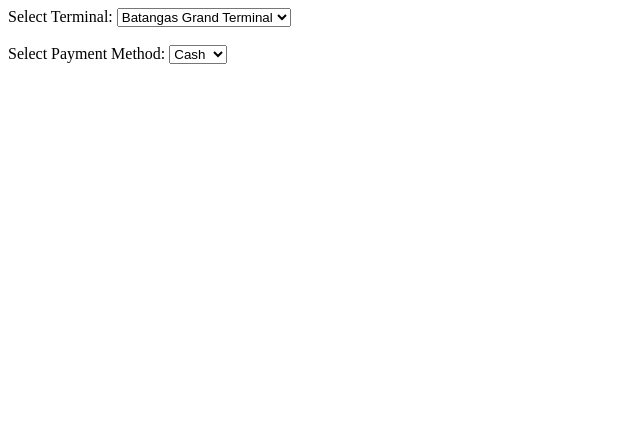
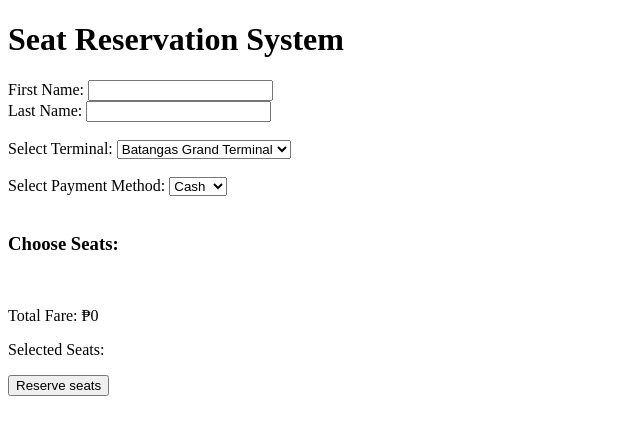
Before and after one commit to pesa-askia/Bus-reservation, a plain HTML site: page index.html in a window 1280 px wide. Shown: the whole page, without its empty margins (0-640 px from the left). Drawn offline with Linux system fonts and the light colour scheme.

Commit message:
Done part 2

```diff
--- a/index.html
+++ b/index.html
@@ -46,6 +46,13 @@
     </style>
 </head>
 <body>
+    <h1>Seat Reservation System</h1>
+
+    <label for="name">First Name:</label>
+    <input type="text" id="name" required><br>
+    <label for="surname">Last Name:</label>
+    <input type="text" id="surname" required><br><br>
+
     <label for="terminalSelect">Select Terminal:</label>
     <select id="terminalSelect">
         <option value="batangas">Batangas Grand Terminal</option>
@@ -60,5 +67,16 @@
         <option value="credit">Credit</option>
     </select><br><br>
 
+    <h3>Choose Seats:</h3>
+    <div id="seatGrid"></div><br>
+
+    <p id="fareDisplay">Total Fare: ₱0</p>
+    <p id="selectedSeats">Selected Seats: </p>
+
+    <button id="reserveButton">Reserve seats</button>
+
+    <div id="ticketDetails"></div>
+
+    <script src="script.js"></script>
 </body>
 </html>
```
